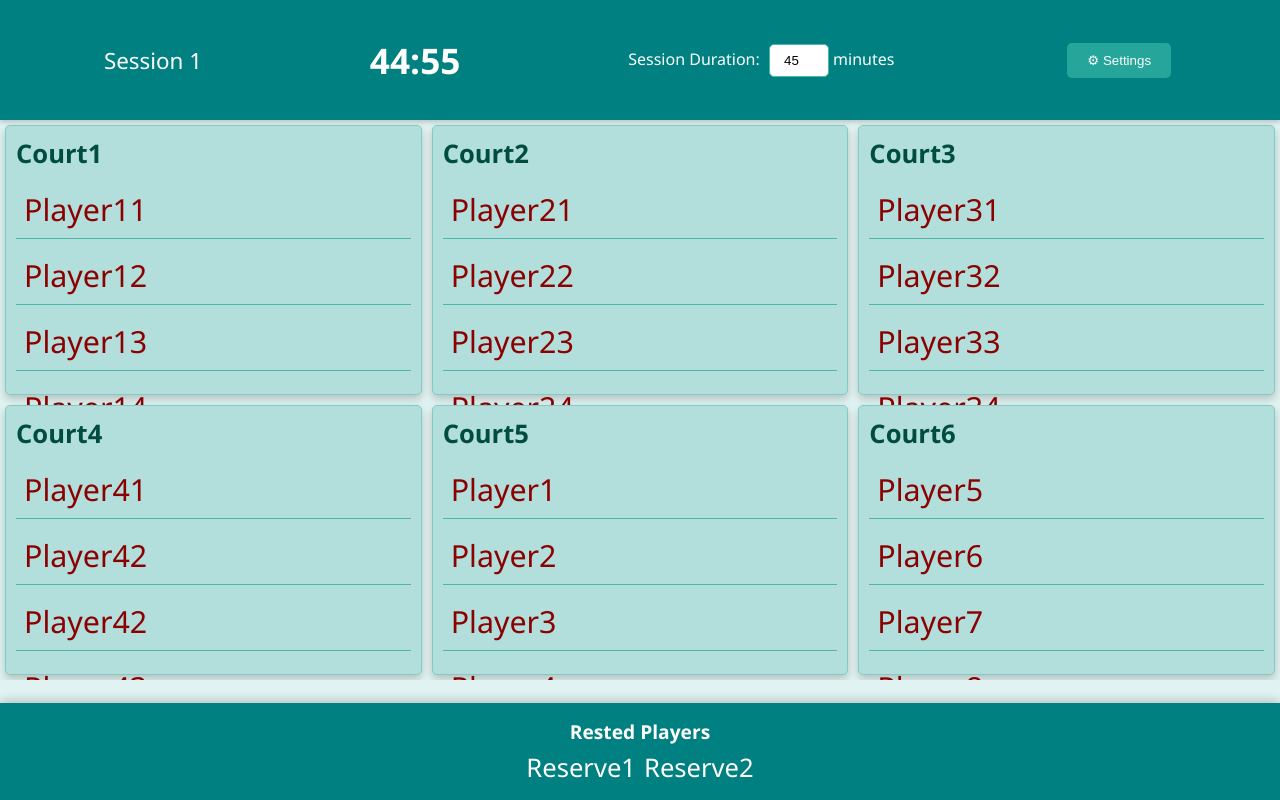
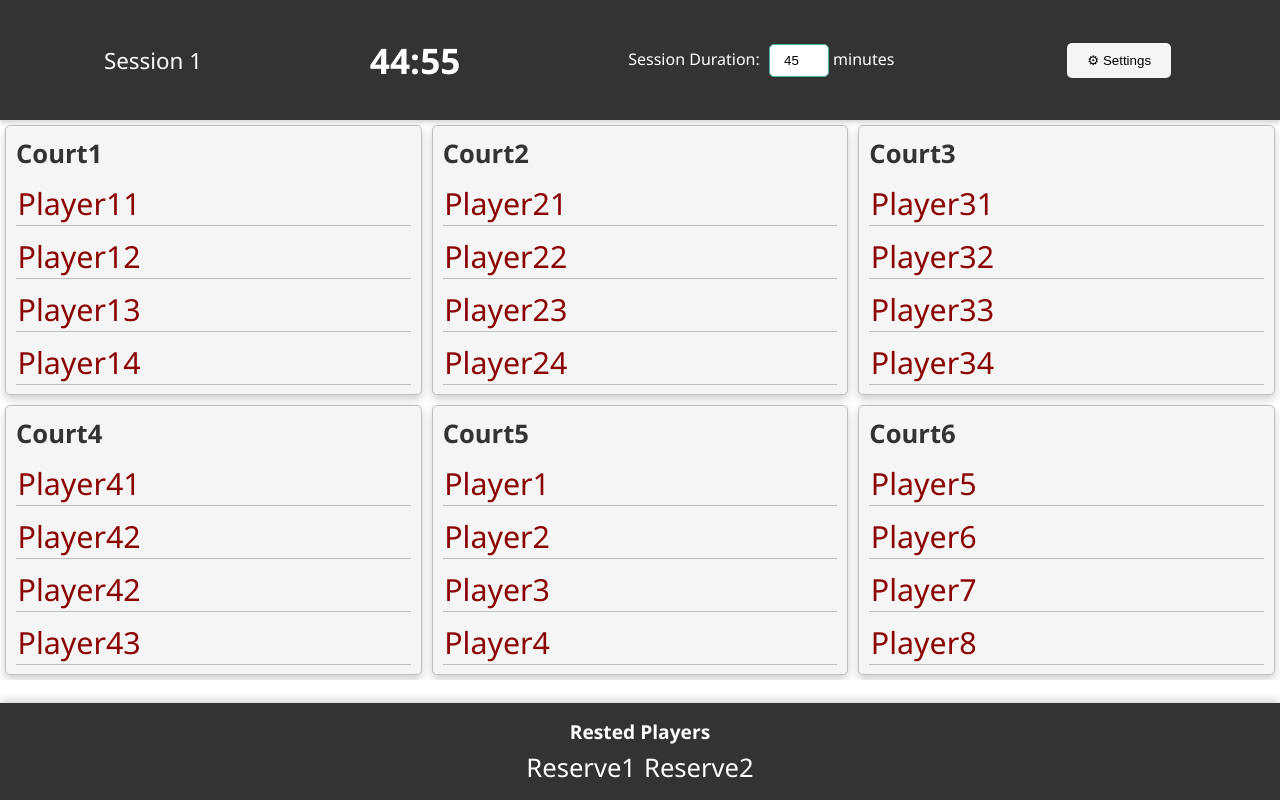
Before and after one commit to jayachandrangs/cbctest, a plain HTML site: page FixedCourts.html in a window 1280 px wide. Drawn offline with Linux system fonts and the light colour scheme.

Commit message:
Day_ChangeToGrey

```diff
--- a/FixedCourts.html
+++ b/FixedCourts.html
@@ -14,8 +14,8 @@
         }
 
         body {
-            background-color: #e0f2f1;
-            /* Light teal background */
+            background-color: #ffffff;
+            /* Light teal white */
             height: 100vh;
             display: flex;
             flex-direction: column;
@@ -27,7 +27,7 @@
         /* Header Styles */
         #header {
             height: 15vh;
-            background-color: #008080;
+            background-color: #333333;
             /* Teal Header */
             display: flex;
             justify-content: space-around;
@@ -45,9 +45,9 @@
 
         .header-btn {
             padding: 10px 20px;
-            background-color: #26a69a;
+            background-color: #F5F5F5;
             /* A lighter shade of teal */
-            color: white;
+            color: black;
             border: none;
             border-radius: 5px;
             cursor: pointer;
@@ -56,7 +56,7 @@
         }
 
         .header-btn:hover {
-            background-color: #009688;
+            background-color: #333333;
             /* Darker shade on hover */
         }
 
@@ -72,14 +72,14 @@
         }
 
         .court-box {
-            background-color: #b2dfdb;
+            background-color: #F5F5F5;
             /* Light teal for court boxes */
             padding: 10px;
             border-radius: 5px;
             min-height: 160px;
             box-shadow: 0 4px 8px rgba(0, 0, 0, 0.2);
             /* Darker shadow for depth */
-            border: 1px solid #80cbc4;
+            border: 1px solid #BFBFBF;
             /* Teal border */
             transition: transform 0.2s ease;
             color: #fff;
@@ -94,21 +94,21 @@
         .court-box h3 {
             font-size: 1.6em;
             margin-bottom: 10px;
-            color: #004d40;
+            color: #333333;
             /* Dark teal for titles */
         }
 
         .player-name {
             margin: 8px 0;
-            padding: 8px;
+            padding: 1.5px;
             font-size: 1.9em;
-            border-bottom: 1px solid #4db6ac;
+            border-bottom: 1px solid #BFBFBF;
             /* Lighter teal for player names */
         }
 
         /* Rested Players Styles */
         #rested-players {
-            background-color: #008080;
+            background-color: #333333;
             /* Teal for rested players section */
             padding: 15px 20px;
             box-shadow: 0 -2px 10px rgba(0, 0, 0, 0.2);
@@ -195,8 +195,8 @@
             color: orange;
         }
 
-        .player-name.color-white {
-            color: white;
+        .player-name.color-dark-orange {
+            color: orange;
         }
 
         .player-name.color-dark-green {
@@ -207,7 +207,7 @@
         .settings-dropdown {
             display: none;
             position: absolute;
-            background-color: #f9f9f9;
+            background-color: #333333;
             /* Light background for the dropdown */
             min-width: 160px;
             box-shadow: 0px 8px 16px 0px rgba(0, 0, 0, 0.2);
@@ -414,7 +414,7 @@
                     } else if (firstLetter >= 'M' && firstLetter <= 'S') {
                         colorClass = 'color-dark-red';
                     } else if (firstLetter >= 'T' && firstLetter <= 'Z') {
-                        colorClass = 'color-dark-green';
+                        colorClass = 'color-dark-orange';
                     }
 
                     playerElement.classList.add(colorClass);
@@ -448,7 +448,7 @@
                 } else if (firstLetter >= 'M' && firstLetter <= 'S') {
                     colorClass = 'color-dark-red';
                 } else if (firstLetter >= 'T' && firstLetter <= 'Z') {
-                    colorClass = 'color-white';
+                    colorClass = 'color-dark-orange';
                 }
 
                 element.classList.add(colorClass);
```
